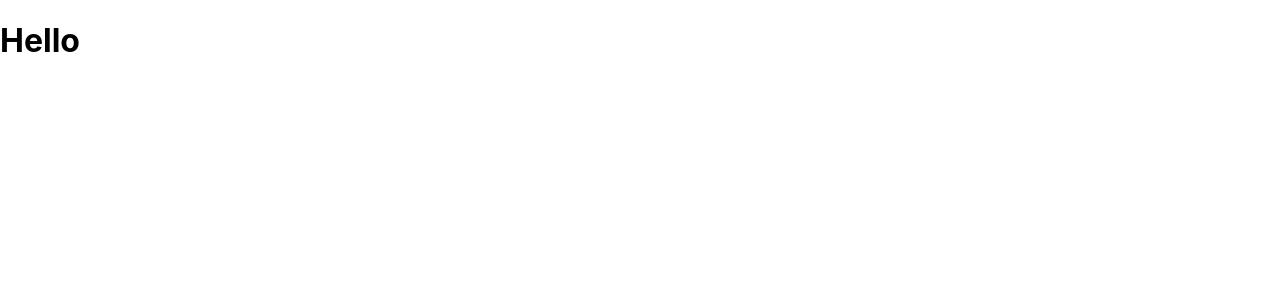
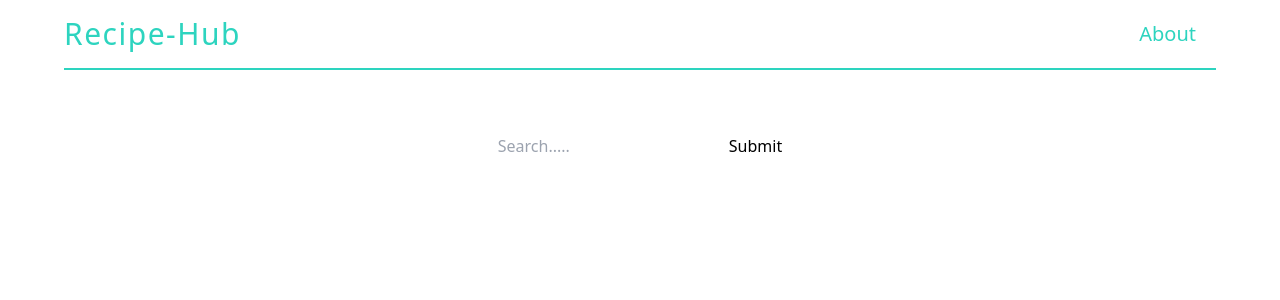
Before and after one commit to AshwinSriram11/Recipe-Hub, a React (Create React App) app: page / in a window 1280 px wide. Shown: the top 300 px of the page. Built offline with nearby package versions, Linux system fonts and the light colour scheme.

Commit message:
Search functionality added and navbar CSS also added

```diff
--- a/package.json
+++ b/package.json
@@ -34,5 +34,8 @@
       "last 1 firefox version",
       "last 1 safari version"
     ]
+  },
+  "devDependencies": {
+    "tailwindcss": "^3.3.2"
   }
 }
--- a/src/App.js
+++ b/src/App.js
@@ -1,7 +1,11 @@
+import Navbar from "./Components/Navbar";
+import SearchBar from "./Components/SearchBar";
+
 function App() {
   return (
     <div>
-      <h1>Hello</h1>
+      <Navbar />
+      <SearchBar />
     </div>
   );
 }
--- /dev/null
+++ b/src/Components/Navbar.jsx
@@ -0,0 +1,17 @@
+function Navbar() {
+  return (
+    <div>
+      <div className="flex justify-between text-center">
+        <h1 className="pt-4 pb-4 pl-16 pr-4 tracking-wider text-teal-400 text-3xl font-sans  font-medium">
+          Recipe-Hub
+        </h1>
+        <button className="pr-5 pl-5 mt-4 mb-4 mr-16 rounded-full font-sans font-normal text-teal-400 text-xl transition ease-in-out duration-500 hover:text-slate-50 hover:bg-teal-400">
+          About
+        </button>
+      </div>
+      <hr className="border-teal-400 border-[1.5px] w-[90%] m-auto" />
+    </div>
+  );
+}
+
+export default Navbar;
--- /dev/null
+++ b/src/Components/Recipe.jsx
@@ -0,0 +1,18 @@
+function Recipe(props) {
+  return (
+    <div className=" text-center">
+      <img
+        src={props.imgThumb}
+        alt={props.recipeName}
+        className="w-[30%]"
+      />
+      <div>
+        <h3>{props.recipeName}</h3>
+        <p>{props.cuisine}</p>
+        <p>{props.category}</p>
+      </div>
+    </div>
+  );
+}
+
+export default Recipe;
--- /dev/null
+++ b/src/Components/SearchBar.jsx
@@ -0,0 +1,71 @@
+import { useEffect, useState } from "react";
+import Recipe from "./Recipe";
+
+function SearchBar() {
+  const [searchInput, setSearchInput] = useState("");
+  const [recipe, setRecipe] = useState([]);
+  const [isLoading, setIsLoading] = useState(false);
+
+  function HandleChange(event) {
+    setSearchInput(event.target.value);
+  }
+
+  function HandleClick() {
+    setIsLoading(true);
+    fetchRecipe(searchInput);
+    setSearchInput("");
+  }
+
+  const fetchRecipe = async (searchInput) => {
+    try {
+      const res = await fetch(
+        `https://www.themealdb.com/api/json/v1/1/search.php?s=${searchInput}`
+      );
+      const data = await res.json();
+      console.log(data.meals);
+      setRecipe(data.meals);
+      setIsLoading(false);
+    } catch (err) {
+      console.log("Error : ", err.message);
+    }
+  };
+
+  return (
+    <div>
+      <div className="p-6 mt-10 text-center font-sans">
+        <input
+          onChange={HandleChange}
+          value={searchInput}
+          type="text"
+          placeholder="Search....."
+        />
+        <button onClick={HandleClick} type="submit">
+          Submit
+        </button>
+      </div>
+
+      <div className="flex text-center flex-col-3">
+        {isLoading && <p>Loading.....</p>}
+        {!isLoading && !recipe && (
+          <div>
+            <p>Sorry ! No Results found</p>
+          </div>
+        )}
+        {recipe &&
+          recipe.map((meal) => {
+            return (
+              <Recipe
+                id={meal.idMeal}
+                recipeName={meal.strMeal}
+                imgThumb={meal.strMealThumb}
+                cuisine={meal.strArea}
+                category={meal.strCategory}
+              />
+            );
+          })}
+      </div>
+    </div>
+  );
+}
+
+export default SearchBar;
--- a/src/index.css
+++ b/src/index.css
@@ -1,13 +1,22 @@
+@tailwind base;
+@tailwind components;
+@tailwind utilities;
+
+* {
+  margin: 0;
+  padding: 0;
+}
 body {
   margin: 0;
-  font-family: -apple-system, BlinkMacSystemFont, 'Segoe UI', 'Roboto', 'Oxygen',
-    'Ubuntu', 'Cantarell', 'Fira Sans', 'Droid Sans', 'Helvetica Neue',
+  padding: 0;
+  font-family: -apple-system, BlinkMacSystemFont, "Segoe UI", "Roboto", "Oxygen",
+    "Ubuntu", "Cantarell", "Fira Sans", "Droid Sans", "Helvetica Neue",
     sans-serif;
   -webkit-font-smoothing: antialiased;
   -moz-osx-font-smoothing: grayscale;
 }
 
 code {
-  font-family: source-code-pro, Menlo, Monaco, Consolas, 'Courier New',
+  font-family: source-code-pro, Menlo, Monaco, Consolas, "Courier New",
     monospace;
 }
--- /dev/null
+++ b/tailwind.config.js
@@ -0,0 +1,8 @@
+/** @type {import('tailwindcss').Config} */
+module.exports = {
+  content: ["./src/**/*.{js,jsx,ts,tsx}"],
+  theme: {
+    extend: {},
+  },
+  plugins: [],
+};
```
Also changed, not shown: 1 other file (tests, documents, lock files or other folders).
